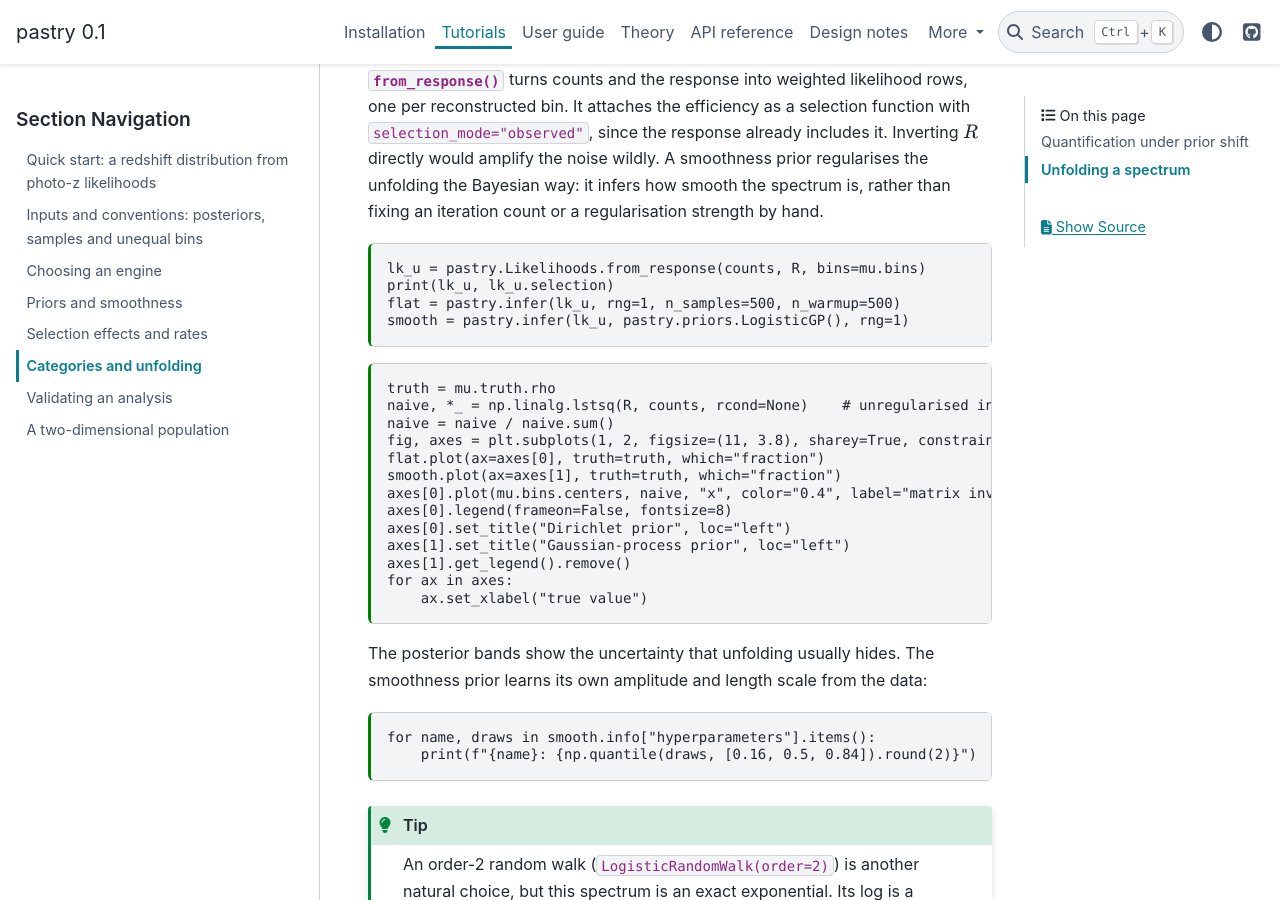
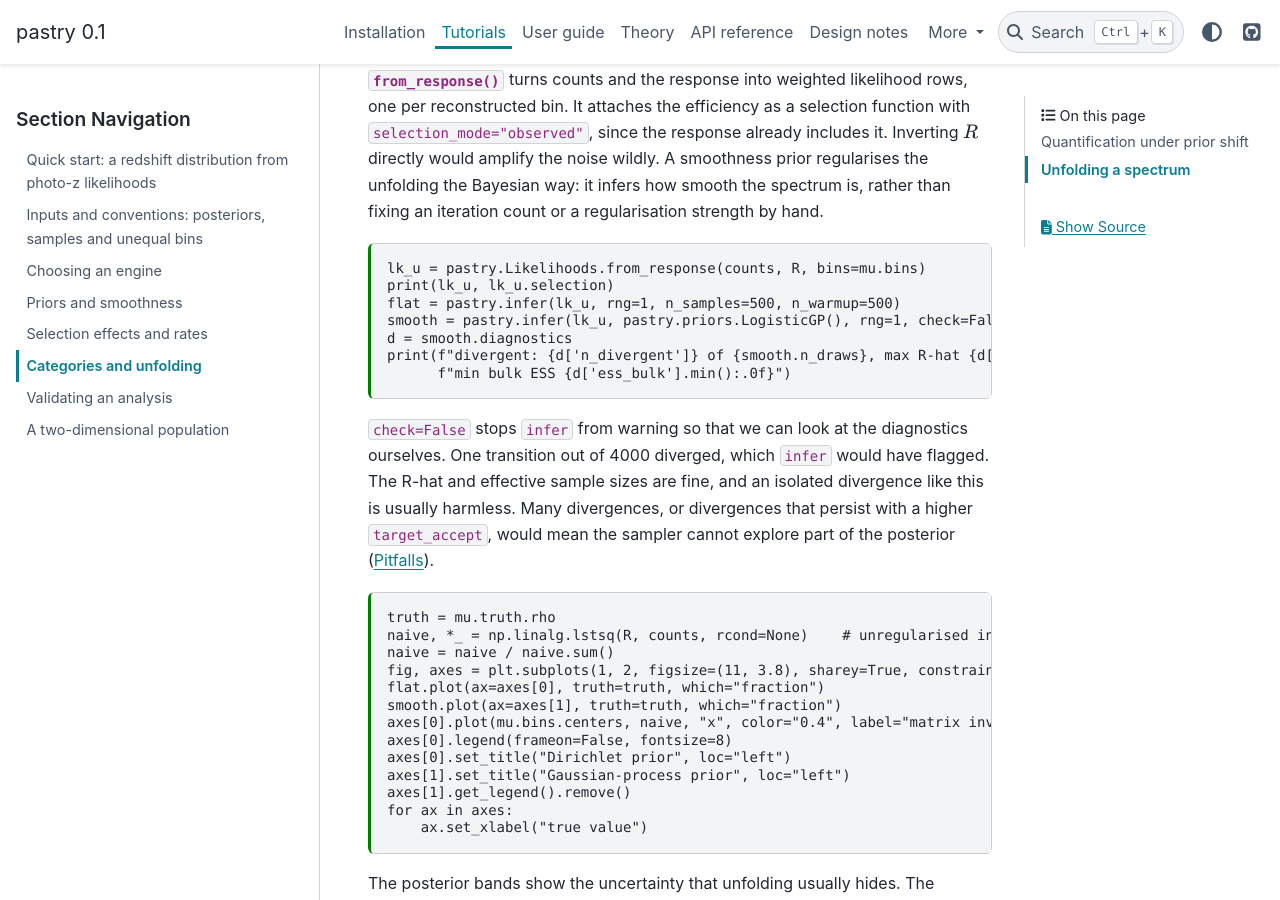
Before and after one commit to joshspeagle/binference, a Sphinx documentation site: the page built from docs/tutorials/06_categories_unfolding.md, in a window 1280 px wide and 900 px high, scrolled down 1894 px. Built offline with Sphinx 7.4.7 and the PyData theme 0.15.4, drawn with Linux system fonts in a browser that asks for light colours.

Commit message:
Explain isolated divergences: share of draws in check(), tutorial and pitfalls
Co-Authored-By: Claude Opus 5.5 <noreply@anthropic.com>
Claude-Session: https://claude.ai/code/session_01De68Qguk82R9FGTNQYmYnz

````diff
--- a/docs/tutorials/06_categories_unfolding.md
+++ b/docs/tutorials/06_categories_unfolding.md
@@ -106,8 +106,18 @@ or a regularisation strength by hand.
 lk_u = pastry.Likelihoods.from_response(counts, R, bins=mu.bins)
 print(lk_u, lk_u.selection)
 flat = pastry.infer(lk_u, rng=1, n_samples=500, n_warmup=500)
-smooth = pastry.infer(lk_u, pastry.priors.LogisticGP(), rng=1)
+smooth = pastry.infer(lk_u, pastry.priors.LogisticGP(), rng=1, check=False)
+d = smooth.diagnostics
+print(f"divergent: {d['n_divergent']} of {smooth.n_draws}, max R-hat {d['rhat'].max():.3f}, "
+      f"min bulk ESS {d['ess_bulk'].min():.0f}")
 ```
+
+`check=False` stops `infer` from warning so that we can look at the
+diagnostics ourselves. One transition out of 4000 diverged, which `infer`
+would have flagged. The R-hat and effective sample sizes are fine, and an
+isolated divergence like this is usually harmless. Many divergences, or
+divergences that persist with a higher `target_accept`, would mean the
+sampler cannot explore part of the posterior ({doc}`/user-guide/pitfalls`).
 
 ```{code-cell} python
 truth = mu.truth.rho
````
Also changed, not shown: docs/user-guide/pitfalls.md (+6 -0 lines), 1 other file.
